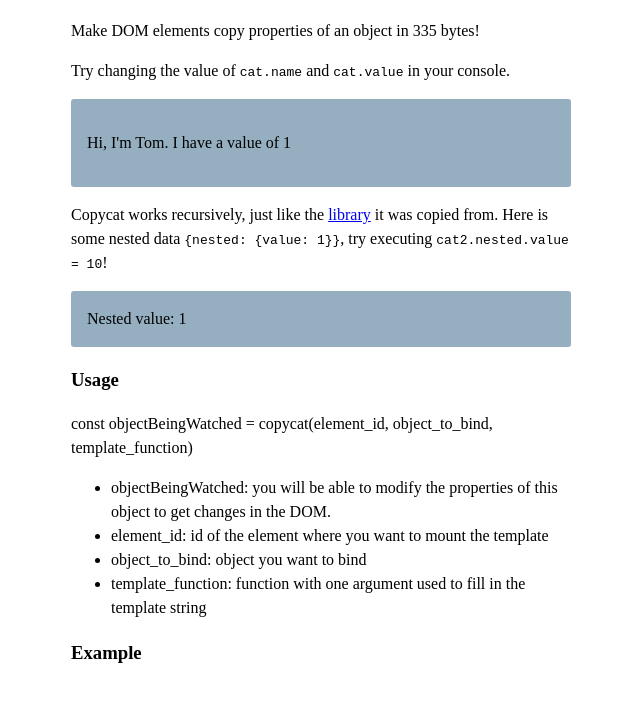
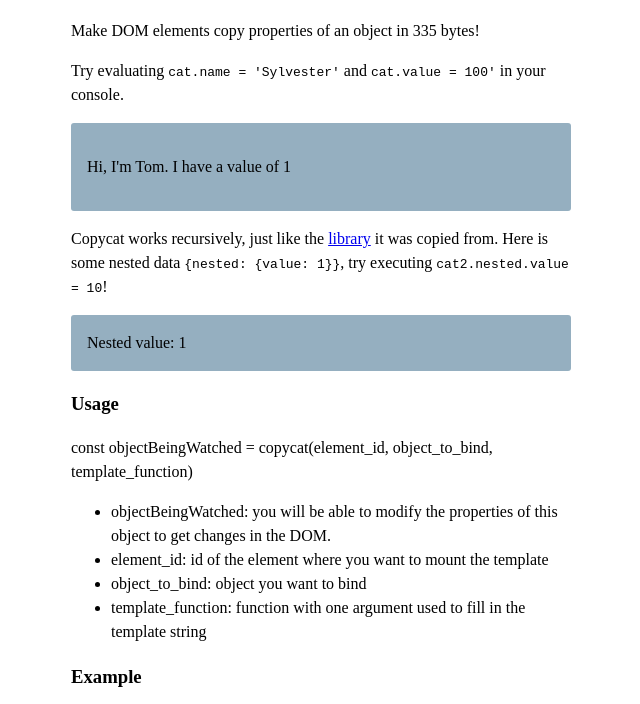
Before and after one commit to beatobongco/copycat, a plain HTML site: page index.html in a window 1280 px wide. Shown: the part 72-776 px from the top of the page, without its empty margins (319-959 px from the left). Drawn offline with Linux system fonts and the light colour scheme.

Commit message:
Fix copy

```diff
--- a/index.html
+++ b/index.html
@@ -50,14 +50,15 @@
     </p>
 
     <p>
-      Try changing the value of <code>cat.name</code> and
-      <code>cat.value</code> in your console.
+      Try evaluating <code>cat.name = 'Sylvester'</code> and
+      <code>cat.value = 100'</code> in your console.
     </p>
 
     <div class="app" id="app"></div>
 
     <p>
-      Copycat works recursively, just like the <a href="https://github.com/sindresorhus/on-change">library</a> it was copied from. Here is some nested data <code>{nested: {value: 1}}</code>, try executing <code>cat2.nested.value = 10</code>!
+      Copycat works recursively, just like the <a href="https://github.com/sindresorhus/on-change">library</a> it was copied from.
+      Here is some nested data <code>{nested: {value: 1}}</code>, try executing <code>cat2.nested.value = 10</code>!
     </p>
 
     <div class="app" id="app2"></div>
```
